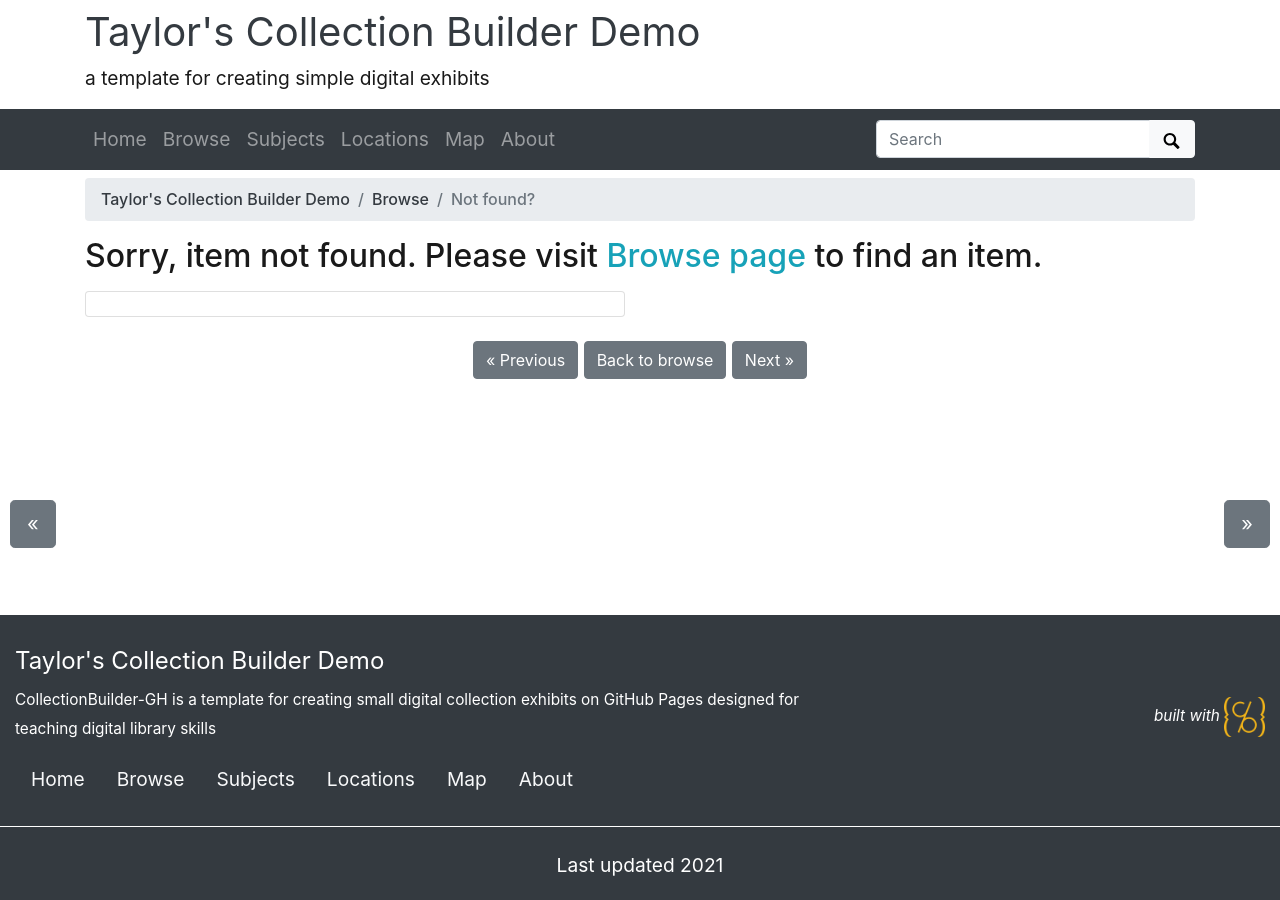
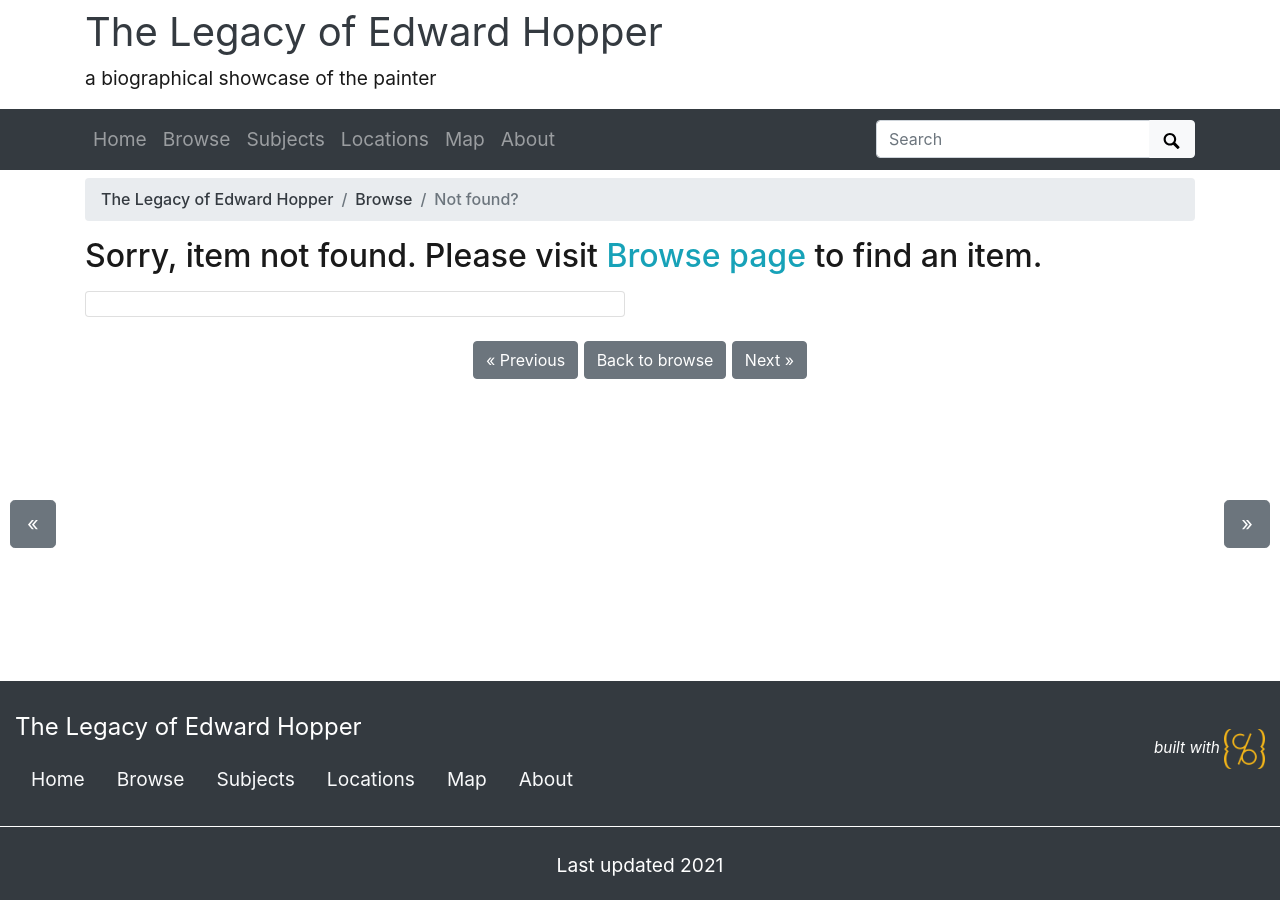
Before and after one commit to tmcdowel/my-first-cb, a Jekyll site: the page built from pages/item.md, in a window 1280 px wide. Built offline with Jekyll 4.4.1, drawn with Linux system fonts in a browser that asks for light colours.

Commit message:
Update _config.yml

```diff
--- a/_config.yml
+++ b/_config.yml
@@ -20,14 +20,14 @@ source-code: https://github.com/tmcdowel/my-first-cb
 # SITE SETTINGS
 #
 # title of site appears in banner
-title: Taylor's Collection Builder Demo
+title: The Legacy of Edward Hopper
 # tagline, a short phrase that will appear throughout the site in the top banner
-tagline: a template for creating simple digital exhibits
+tagline: a biographical showcase of the painter
 # description appears in meta tags and other locations
 # this description might appear in search result lists, keep around 160 characters max
-description: "CollectionBuilder-GH is a template for creating small digital collection exhibits on GitHub Pages designed for teaching digital library skills"
+description: ""
 # creator of the digital collection, to appear in meta tags; we typically use our GitHub usernames but feel free to just use your name
-author: CollectionBuilder
+author: Taylor McDowell
 
 ##########
 # COLLECTION SETTINGS
```
